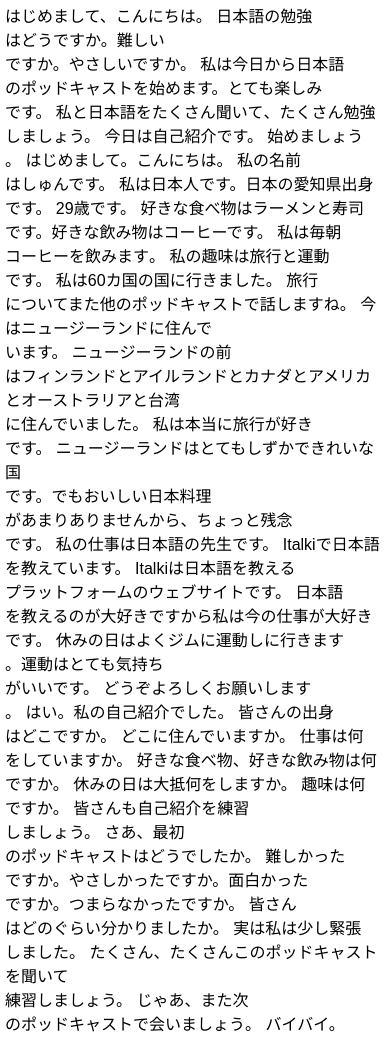
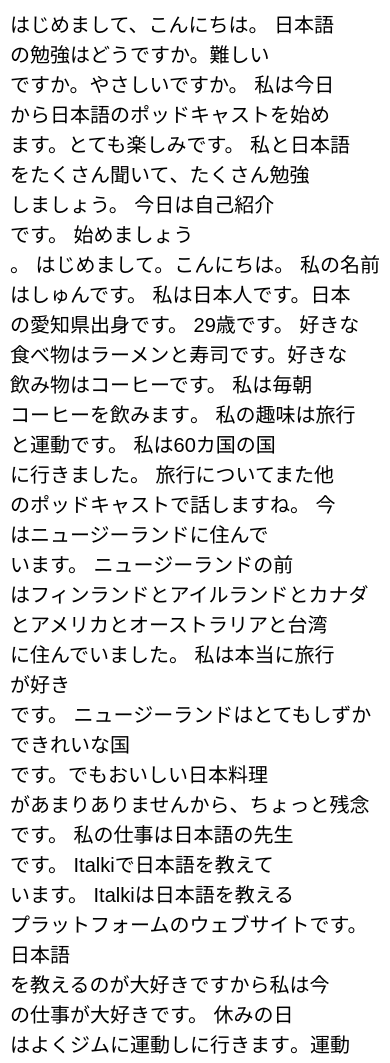
Before and after one commit to eivven/furigana-text-editor, a plain HTML site: page index.html in a window 390 px wide. Shown: the top 1063 px of the page. Before the commit the page ends 1042 px from the top, so only its background shows below. Drawn offline with Linux system fonts and the light colour scheme.

Commit message:
Update styles.css

```diff
--- a/styles.css
+++ b/styles.css
@@ -30,7 +30,7 @@ body {
 
 @media (max-width: 600px) {
     .text-editor {
-        font-size: 16px;
-        padding: 5px;
+        font-size: 20px;
+        padding: 10px;
     }
 }
```
